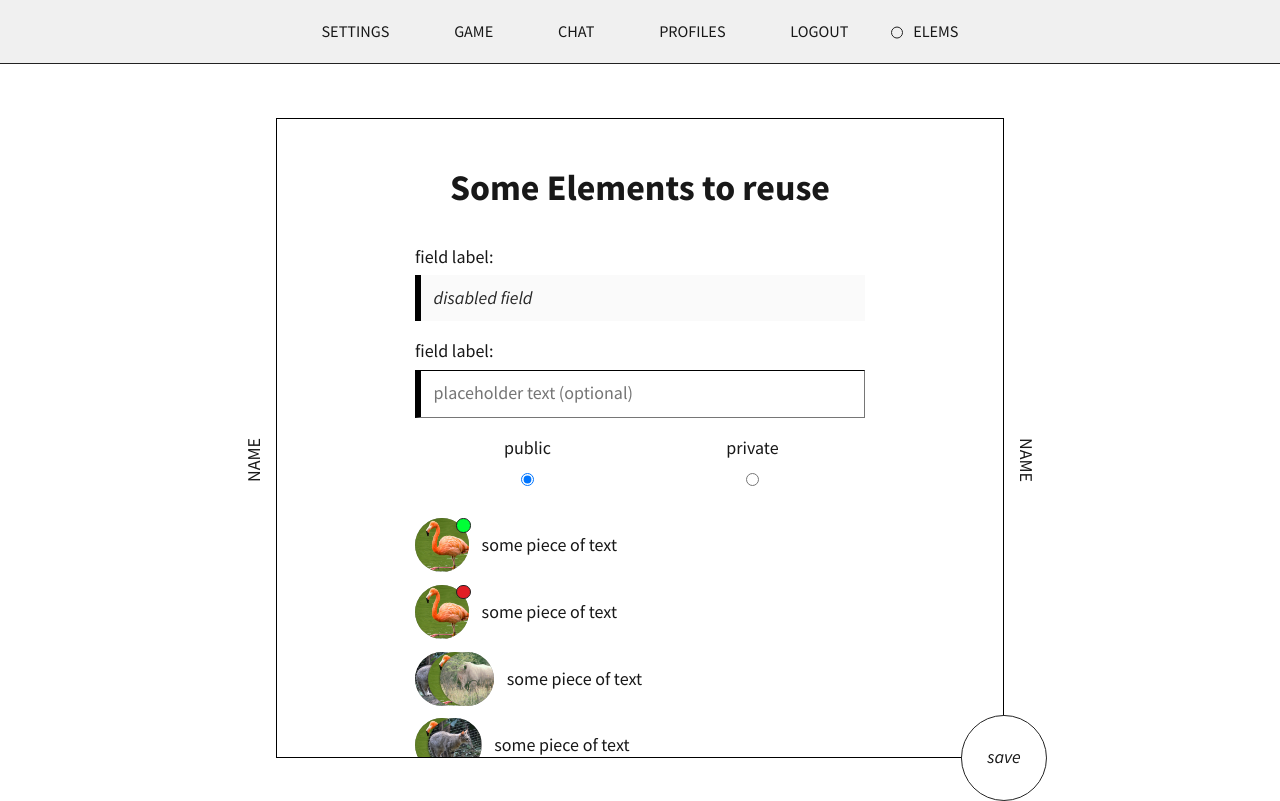
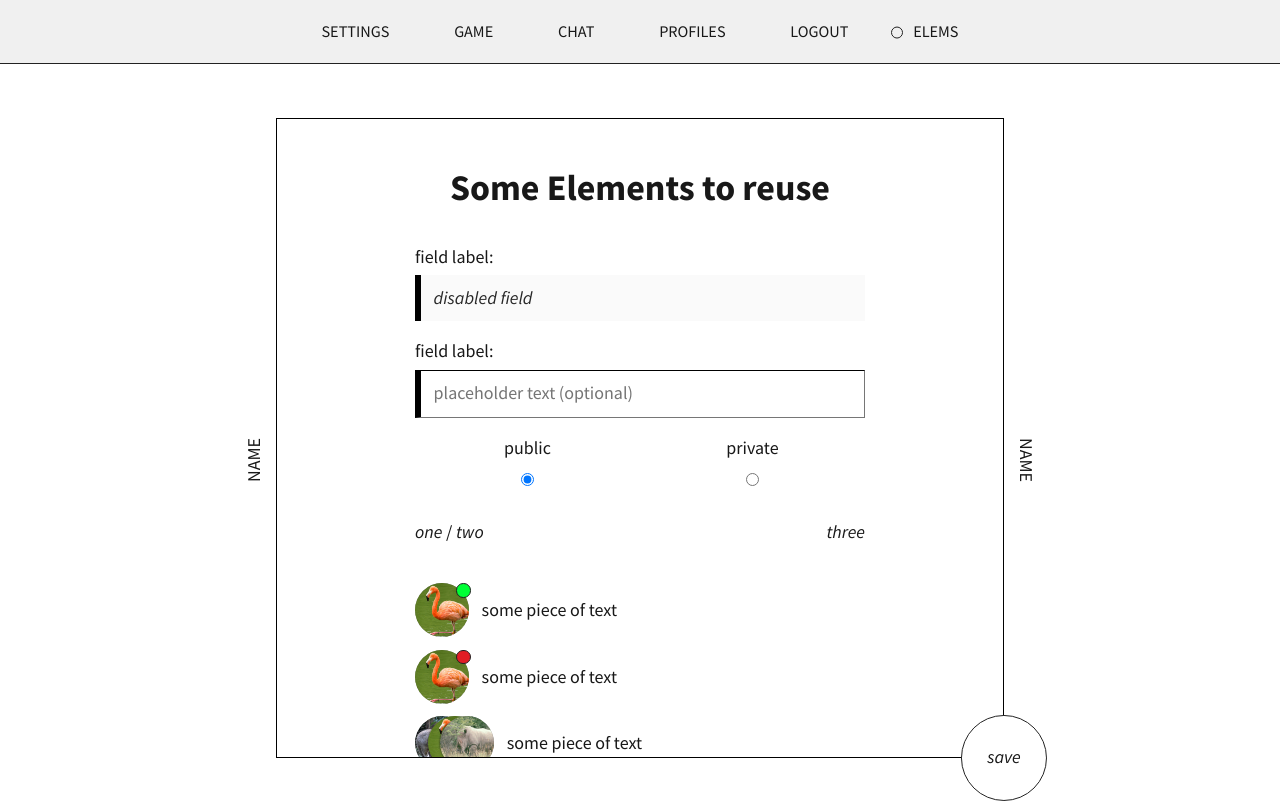
Before and after one commit to Liryvian/ft_transcendence, a Vue app in the folder frontend/: page /elements-to-reuse in a window 1280 px wide. Built offline with nearby package versions, Linux system fonts and the light colour scheme.

Commit message:
some small fixes and added a split element

```diff
--- a/frontend/src/assets/base.css
+++ b/frontend/src/assets/base.css
@@ -97,6 +97,10 @@ img {
 	box-sizing: content-box;
 }
 
+p {
+	margin-block-start: 0;
+}
+
 body {
 	min-height: 100vh;
 	color: var(--color-text);
--- a/frontend/src/assets/main.css
+++ b/frontend/src/assets/main.css
@@ -74,15 +74,19 @@ p {
 	margin-bottom: var(--single-spacing);
 }
 
-/* assuming h1 usage within flexbox scope */
 h1 {
 	text-align: center;
 }
 
-.form_group {
+.c_split {
+	display: flex;
+}
+
+.c_block {
+	max-width: 25em;
 	margin: 0 auto;
-	max-width: 25em;
 	margin-bottom: var(--double-spacing);
+	justify-content: space-between;
 }
 
 .c_field_group {
@@ -124,8 +128,6 @@ h1 {
 }
 
 .c_list {
-	max-width: 25em;
-	margin: 0 auto;
 	margin-bottom: var(--double-spacing);
 }
 
@@ -455,6 +457,10 @@ h1 {
 		box-shadow: none;
 	}
 
+	.c_chat__conversation {
+		border-left: 0;
+	}
+
 	.c_chat__userlist {
 		flex-basis: 25%;
 		height: 100%;
--- a/frontend/src/views/ElementsToReuse.vue
+++ b/frontend/src/views/ElementsToReuse.vue
@@ -12,7 +12,7 @@
 				<a href="#">save</a>
 			</div>
 
-			<div class="form_group">
+			<div class="c_block c_form_group">
 				<div class="c_field_group">
 					<label for="disabled_field">field label:</label>
 					<input
@@ -55,7 +55,12 @@
 				</div>
 			</div>
 
-			<div class="c_list">
+			<div class="c_block c_split">
+				<p><a href="#">one</a> / <a href="#">two</a></p>
+				<p><a href="#">three</a></p>
+			</div>
+
+			<div class="c_block c_list">
 				<div class="c_media">
 					<div class="c_media__asset c_asset--online">
 						<div class="c_asset__circle">
```
